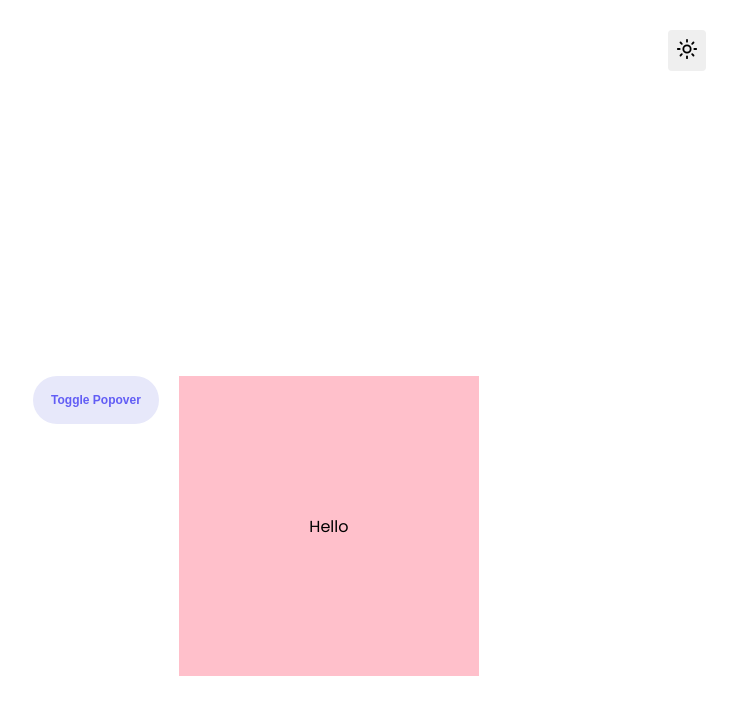
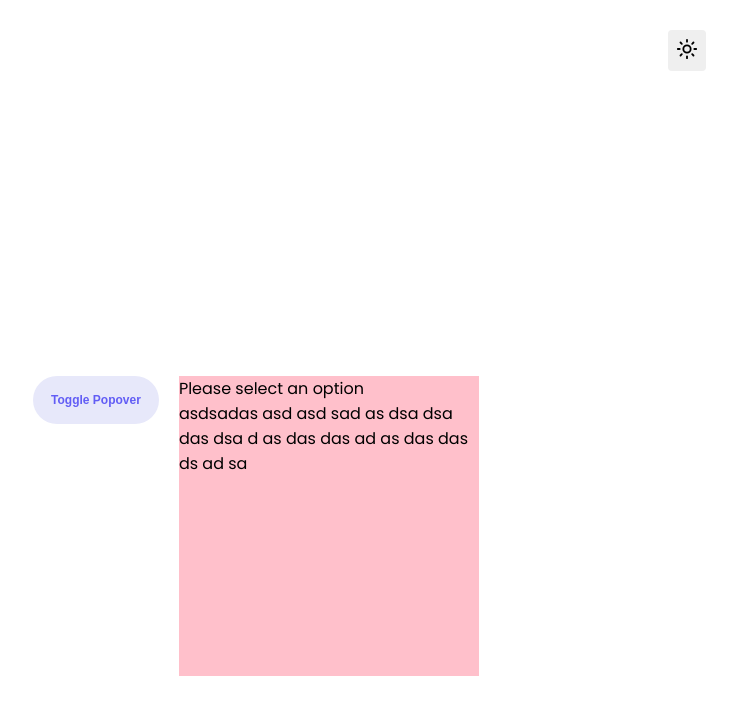
Before and after one commit to mayank-96/comment-box, a Next.js app: page / in a window 1280 px wide. Both pictures are taken after a click on the button "Toggle Popover". Shown: the top 714 px of the page, without its empty margins (544-1280 px from the left). Built offline with nearby package versions, Linux system fonts and the light colour scheme.

Commit message:
feat: halfdone select

```diff
--- a/src/components/Overlay/index.tsx
+++ b/src/components/Overlay/index.tsx
@@ -139,6 +139,9 @@ const Overlay = forwardRef(
             left: overlayPosition.left,
             top: overlayPosition.top,
           }}
+          onClick={(e) => {
+            e.stopPropagation();
+          }}
         >
           {children}
         </div>
--- a/src/components/Popover/index.tsx
+++ b/src/components/Popover/index.tsx
@@ -1,6 +1,2 @@
-// import { Popover, usePopoverContext } from './Popover';
-
-// import { Content as PopoverContent } from './Content';
 import Popover, { usePopoverContext } from './Popover';
-
 export { Popover, usePopoverContext };
--- /dev/null
+++ b/src/components/Select/index.tsx
@@ -0,0 +1,73 @@
+import React, { useState, useEffect, useRef } from 'react';
+import styles from '@/styles/Select.module.css';
+
+function Select(props: any) {
+  const [defaultSelectText, setDefaultSelectText] = useState('');
+  const [showOptionList, setShowOptionList] = useState(false);
+
+  const selectRef = useRef(null);
+
+  useEffect(() => {
+    // Add Event Listener to handle the click that happens outside
+    // the Custom Select Container
+    document.addEventListener('mousedown', handleClickOutside);
+
+    setDefaultSelectText(props.defaultText);
+
+    return () => {
+      // Remove the event listener on component unmounting
+      document.removeEventListener('mousedown', handleClickOutside);
+    };
+  }, [props.defaultText]);
+
+  const handleClickOutside = (e) => {
+    if (
+      selectRef.current &&
+      !selectRef.current.contains(e.target) &&
+      !e.target.classList.contains('custom-select-option') &&
+      !e.target.classList.contains('selected-text')
+    ) {
+      setShowOptionList(false);
+    }
+  };
+
+  const handleListDisplay = () => {
+    setShowOptionList((prevState) => !prevState);
+  };
+
+  const handleOptionClick = (e) => {
+    setDefaultSelectText(e.target.getAttribute('data-name'));
+    setShowOptionList(false);
+  };
+
+  const { optionsList } = props;
+
+  return (
+    <div className={`${styles.customSelectContainer}`} ref={selectRef}>
+      <div
+        className={
+          showOptionList ? styles.selectedTextActive : styles.selectedText
+        }
+        onClick={handleListDisplay}
+      >
+        {defaultSelectText}
+      </div>
+      {showOptionList && (
+        <ul className={`${styles.selectoptions}`}>
+          {optionsList.map((option: any) => (
+            <li
+              className={`${styles.customSelectOption}`}
+              data-name={option.name}
+              key={option.id}
+              onClick={handleOptionClick}
+            >
+              {option.name}
+            </li>
+          ))}
+        </ul>
+      )}
+    </div>
+  );
+}
+
+export default Select;
--- a/src/pages/index.tsx
+++ b/src/pages/index.tsx
@@ -3,7 +3,7 @@ import { Poppins } from 'next/font/google';
 import styles from '@/styles/Home.module.css';
 import { useEffect, useState } from 'react';
 import ThemeToggle from '@/components/ThemeToggle';
-import Basic from '@/stories/Basic';
+import BasicPopover from '@/stories/BasicPopover';
 
 const poppins = Poppins({
   subsets: ['latin'],
@@ -33,7 +33,7 @@ export default function Home() {
           activeTheme={activeTheme}
           setActiveTheme={setActiveTheme}
         />
-        <Basic />
+        <BasicPopover />
       </main>
     </>
   );
--- a/src/stories/Basic.tsx
+++ b/src/stories/BasicPopover.tsx
@@ -1,5 +1,6 @@
 import Button from '@/components/Button';
 import { Popover } from '@/components/Popover';
+import Select from '@/components/Select';
 import React, { useState, useRef } from 'react';
 
 function Basic() {
@@ -9,6 +10,15 @@ function Basic() {
   const handleClose = () => {
     setVisible(false);
   };
+
+  const [defaultSelectText, setDefaultSelectText] = useState(
+    'Please select an option'
+  );
+  const [countryList] = useState([
+    { id: 1, name: 'Australia' },
+    { id: 2, name: 'Brazil' },
+    { id: 3, name: 'China' },
+  ]);
 
   return (
     <div>
@@ -27,12 +37,13 @@ function Basic() {
             height: 300,
             width: 300,
             backgroundColor: 'pink',
-            display: 'flex',
-            alignItems: 'center',
-            justifyContent: 'center',
           }}
         >
-          Hello
+          <Select defaultText={defaultSelectText} optionsList={countryList} />
+          <div>
+            asdsadas asd asd sad as dsa dsa das dsa d as das das ad as das das
+            ds ad sa{' '}
+          </div>
         </div>
       </Popover>
     </div>
--- /dev/null
+++ b/src/styles/Select.module.css
@@ -0,0 +1,20 @@
+.customSelectContainer {
+}
+
+.selectedText {
+}
+
+.selectedText::after {
+}
+
+.selectedText.active::after {
+}
+
+.selectOptions {
+}
+
+.customSelectOption {
+}
+
+.customSelectOption:hover {
+}
```
